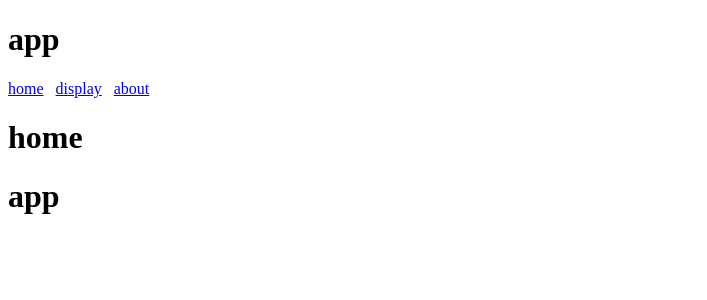
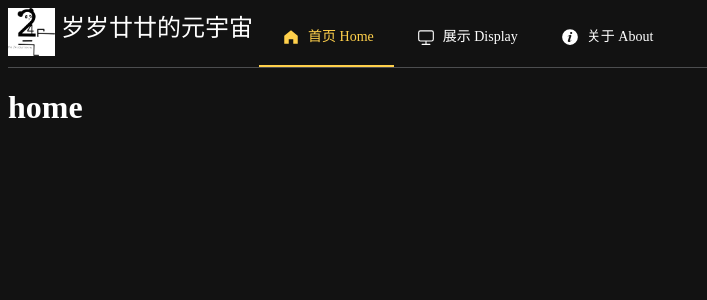
Before and after one commit to HEX9CF/panda-digital-collection, a Vue app: page /#/ in a window 1280 px wide. Shown: the top 300 px of the page, without its empty margins (0-707 px from the left). Built offline with nearby package versions, Linux system fonts and the light colour scheme.

Commit message:
加入顶部导航菜单；模型展示页面加入侧边菜单

```diff
--- a/electron-builder.yml
+++ b/electron-builder.yml
@@ -1,5 +1,5 @@
 appId: panda.model.display.system
-productName: 岁岁廿廿的节气之旅 - 熊猫模型展示
+productName: 岁岁廿廿的元宇宙
 directories:
   buildResources: build
 files:
--- a/src/renderer/index.html
+++ b/src/renderer/index.html
@@ -1,8 +1,8 @@
 <!doctype html>
-<html>
+<html class="dark">
   <head>
     <meta charset="UTF-8" />
-    <title>Electron</title>
+    <title></title>
     <!-- https://developer.mozilla.org/en-US/docs/Web/HTTP/CSP -->
     <meta
       http-equiv="Content-Security-Policy"
--- a/src/renderer/src/App.vue
+++ b/src/renderer/src/App.vue
@@ -1,19 +1,11 @@
 <script setup>
-
+import NavbarComp from "./components/NavbarComp.vue";
 </script>
 
 <template>
   <div id="app">
-    <h1>app</h1>
-    <p>
-      <router-link to="/">home</router-link>
-      &nbsp;
-      <router-link to="/display">display</router-link>
-      &nbsp;
-      <router-link to="/about">about</router-link>
-    </p>
+    <navbar-comp></navbar-comp>
     <router-view></router-view>
-    <h1>app</h1>
   </div>
 </template>
 
--- /dev/null
+++ b/src/renderer/src/components/NavbarComp.vue
@@ -0,0 +1,39 @@
+<script setup>
+import logo from '../../../../resources/icon.png?asset'
+</script>
+
+<template>
+  <el-affix position="top" :offset="0">
+    <el-menu
+        :default-active="'/'"
+        mode="horizontal"
+        text-color="#fff"
+        active-text-color="#ffd04b"
+        router
+    >
+      <div>
+        <img :src="logo" id="logo" style="background-color: #fff"/>
+        <span id="logoText">&nbsp;岁岁廿廿的元宇宙&nbsp;</span>
+      </div>
+      <el-menu-item index="/"><el-icon><HomeFilled /></el-icon>首页 Home</el-menu-item>
+      <el-menu-item index="/display"><el-icon><Monitor /></el-icon>展示 Display</el-menu-item>
+      <el-menu-item index="/about"><el-icon><InfoFilled /></el-icon>关于 About</el-menu-item>
+    </el-menu>
+  </el-affix>
+</template>
+
+<style scoped>
+#logo {
+  max-height: 48px;
+  width: auto;
+  vertical-align:middle;
+}
+
+#logoText {
+  font-size: 24px;
+}
+
+a {
+  text-decoration:none;
+}
+</style>
--- a/src/renderer/src/main.js
+++ b/src/renderer/src/main.js
@@ -4,8 +4,9 @@ import App from './App.vue'
 // 导入插件
 import router from './router'
 import ElementPlus from 'element-plus'
+import * as ElementPlusIconsVue from '@element-plus/icons-vue'
 import 'element-plus/dist/index.css'
-import * as ElementPlusIconsVue from '@element-plus/icons-vue'
+import 'element-plus/theme-chalk/dark/css-vars.css'
 
 // 创建App实例
 const app = createApp(App);
--- a/src/renderer/src/router/index.js
+++ b/src/renderer/src/router/index.js
@@ -5,7 +5,7 @@ const routes = [
     path: '/',
     name: 'home',
     meta: {
-      title: '岁岁廿廿的节气之旅'
+      title: '岁岁廿廿的元宇宙'
     },
     component: () => import('../views/HomeView.vue')
   },
@@ -13,7 +13,7 @@ const routes = [
     path: '/display',
     name: 'display',
     meta: {
-      title: '岁岁廿廿的节气之旅 - 模型展示'
+      title: '岁岁廿廿的元宇宙 - 模型展示'
     },
     component: () => import('../views/DisplayView.vue')
   },
@@ -21,7 +21,7 @@ const routes = [
     path: '/about',
     name: 'about',
     meta: {
-      title: '岁岁廿廿的节气之旅 - 关于'
+      title: '岁岁廿廿的元宇宙 - 关于'
     },
     component: () => import('../views/AboutView.vue')
   },
--- a/src/renderer/src/views/DisplayView.vue
+++ b/src/renderer/src/views/DisplayView.vue
@@ -1,6 +1,48 @@
 <template>
   <div>
-    <canvas id="three"></canvas>
+    <div id="menu">
+    <el-menu
+      default-active="2"
+      class="el-menu-vertical-demo"
+      :collapse="true"
+      @open="handleOpen"
+      @close="handleClose"
+    >
+      <el-sub-menu index="1">
+        <template #title>
+          <el-icon><Avatar /></el-icon>
+          <span>Navigator One</span>
+        </template>
+        <el-menu-item-group>
+          <template #title><span>Group One</span></template>
+          <el-menu-item index="1-1">item one</el-menu-item>
+          <el-menu-item index="1-2">item two</el-menu-item>
+        </el-menu-item-group>
+        <el-menu-item-group title="Group Two">
+          <el-menu-item index="1-3">item three</el-menu-item>
+        </el-menu-item-group>
+        <el-sub-menu index="1-4">
+          <template #title><span>item four</span></template>
+          <el-menu-item index="1-4-1">item one</el-menu-item>
+        </el-sub-menu>
+      </el-sub-menu>
+      <el-menu-item index="2">
+        <el-icon><el-icon><ChatSquare /></el-icon></el-icon>
+        <template #title>Navigator Two</template>
+      </el-menu-item>
+      <el-menu-item index="3">
+        <el-icon><document /></el-icon>
+        <template #title>Navigator Three</template>
+      </el-menu-item>
+      <el-menu-item index="4">
+        <el-icon><setting /></el-icon>
+        <template #title>Navigator Four</template>
+      </el-menu-item>
+    </el-menu>
+    </div>
+    <div>
+      <canvas id="three"></canvas>
+    </div>
   </div>
 </template>
 
@@ -134,7 +176,21 @@ export default {
   width: 100%;
   height: 100%;
   position: fixed;
+  z-index: 1;
   left: 0;
-  //top: 0;
+}
+
+#menu {
+  position: fixed;
+  z-index: 9999;
+  left :0;
+  height: 100%;
+  background-color: #121212;
+  color: white;
+}
+
+el-menu {
+  width: 200px;
+  min-height: 400px;
 }
 </style>
```
